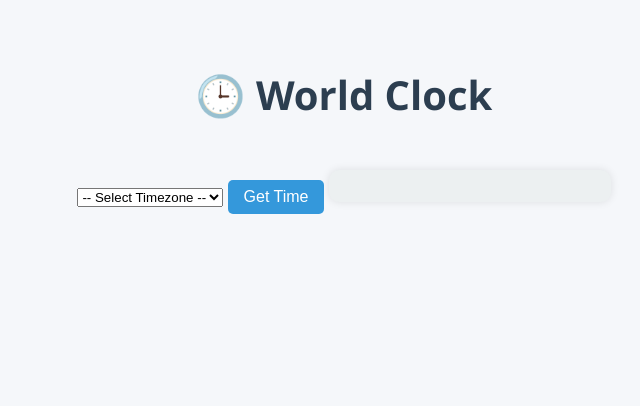
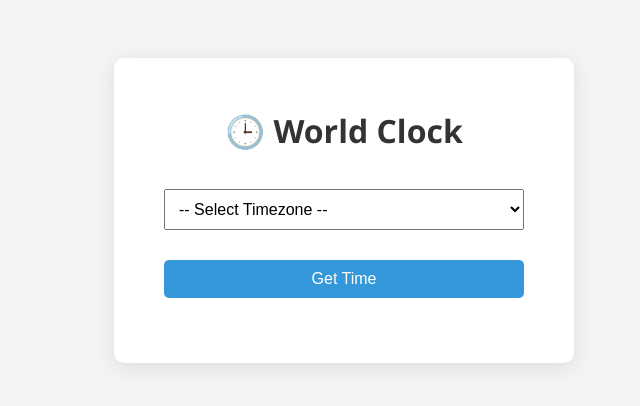
Before and after one commit to Atharva-Gore/World-Clock-App, a plain HTML site: page index.html in a window 1280 px wide. Shown: the whole page, without its empty margins (296-936 px from the left). Drawn offline with Linux system fonts and the light colour scheme.

Commit message:
Update style.css

```diff
--- a/style.css
+++ b/style.css
@@ -1,35 +1,33 @@
 body {
   font-family: 'Segoe UI', sans-serif;
-  background-color: #f5f7fa;
+  background-color: #f4f4f4;
   color: #333;
   text-align: center;
-  padding: 2rem;
+  padding: 50px;
 }
 
-h1 {
-  font-size: 2.5rem;
-  color: #2c3e50;
-  margin-bottom: 1rem;
+.container {
+  max-width: 400px;
+  margin: auto;
+  background: white;
+  padding: 30px;
+  border-radius: 10px;
+  box-shadow: 0 4px 20px rgba(0,0,0,0.1);
 }
 
-#cityInput {
-  padding: 0.5rem;
-  font-size: 1rem;
-  width: 250px;
-  border: 2px solid #ccc;
-  border-radius: 5px;
-  margin-right: 0.5rem;
+select, button {
+  padding: 10px;
+  margin: 15px 0;
+  width: 90%;
+  font-size: 16px;
 }
 
 button {
-  padding: 0.5rem 1rem;
-  font-size: 1rem;
-  border: none;
   background-color: #3498db;
   color: white;
+  border: none;
   border-radius: 5px;
   cursor: pointer;
-  transition: background-color 0.2s ease;
 }
 
 button:hover {
@@ -37,12 +35,6 @@ button:hover {
 }
 
 #result {
-  margin-top: 2rem;
-  font-size: 1.2rem;
-  padding: 1rem;
-  border-radius: 10px;
-  background: #ecf0f1;
-  display: inline-block;
-  min-width: 250px;
-  box-shadow: 0 0 8px rgba(0,0,0,0.1);
+  margin-top: 20px;
+  font-size: 18px;
 }
```
